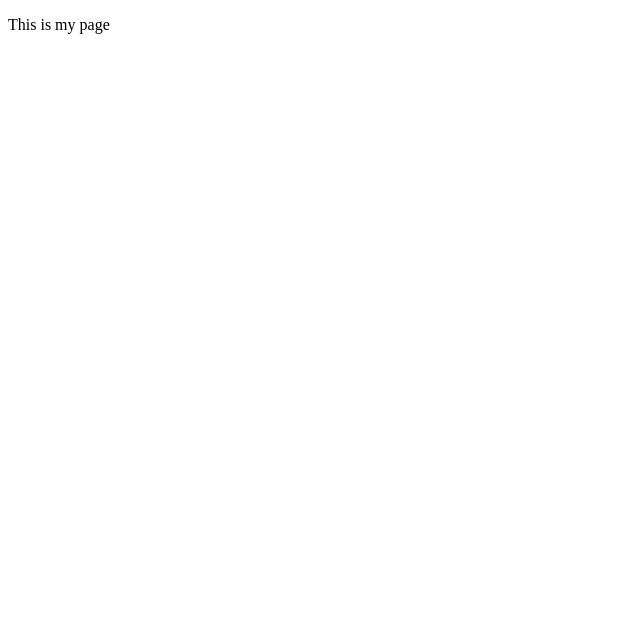
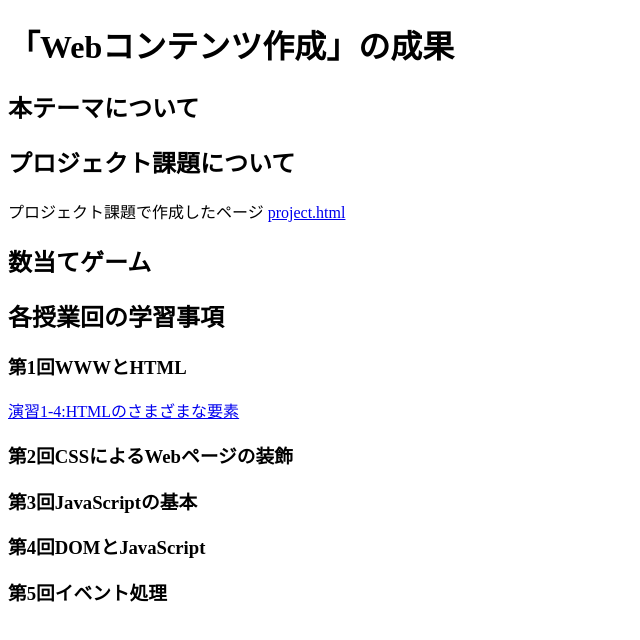
Before and after one commit to G2384522023/medialabo, a plain HTML site: page index.html in a window 1280 px wide. Shown: the whole page, without its empty margins (0-640 px from the left). Drawn offline with Linux system fonts and the light colour scheme.

Commit message:
index追加

```diff
--- a/index.html
+++ b/index.html
@@ -4,7 +4,29 @@
     <meta charset="utf-8">
     <title>My test page</title>
   </head>
-  <body>
-    <p>This is my page</p>
+    <h1>「Webコンテンツ作成」の成果</h1>
+    <h2>本テーマについて</h2>
+
+    <h2>プロジェクト課題について</h2>
+
+    <p>プロジェクト課題で作成したページ
+      <a href="project.html"
+   title="プロジェクト課題"
+   target="_blank">project.html</a>
+   </p>
+
+
+    <h2>数当てゲーム</h2>
+
+    <h2>各授業回の学習事項</h2>
+    <h3>第1回WWWとHTML</h3>
+
+    	<a href="practice-html/elements.html"
+   title="演習1-4"
+   target="_blank">演習1-4:HTMLのさまざまな要素</a>
+    <h3>第2回CSSによるWebページの装飾</h3>
+    <h3>第3回JavaScriptの基本</h3>
+    <h3>第4回DOMとJavaScript</h3>
+    <h3>第5回イベント処理</h3>
   </body>
 </html>
```
Also changed, not shown: project.html (added, +21 -0 lines).
